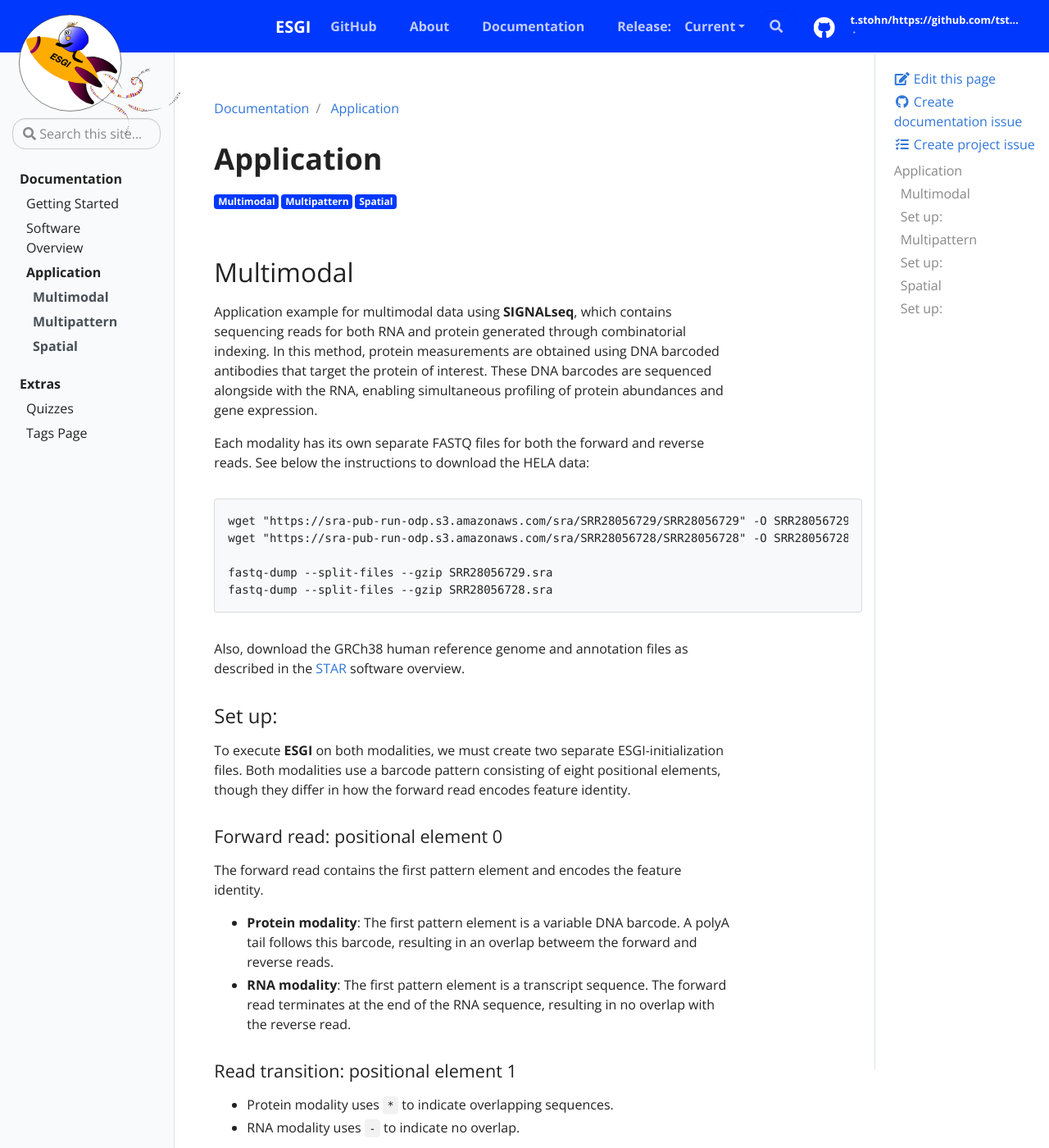
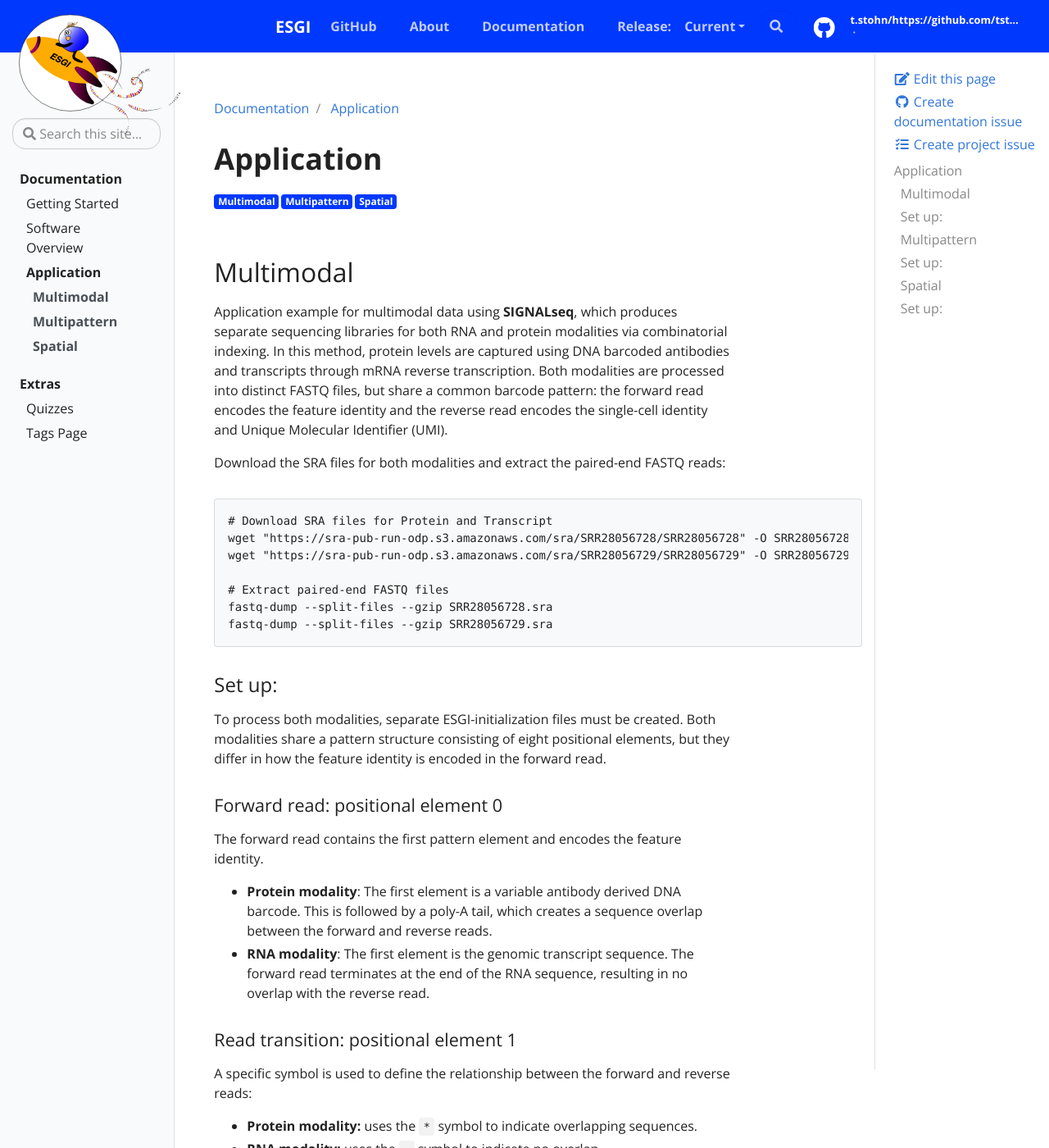
Before and after one commit to tstohn/ESGI.documentation, a Jekyll site: the page built from _docs/application.md, in a window 1280 px wide and 1400 px high. Shown: the whole window at 82% size. Built offline with Jekyll 4.4.1, drawn with Linux system fonts in a browser that asks for light colours; some of the changed text lies outside the part shown.

Commit message:
Revise multimodal

````diff
--- a/_docs/application.md
+++ b/_docs/application.md
@@ -11,33 +11,34 @@ description: Application examples for different types of data.
 
 ## Multimodal
 
-Application example for multimodal data using **SIGNALseq**, which contains sequencing reads for both RNA and protein generated through combinatorial indexing. In this method, protein measurements are obtained using DNA barcoded antibodies that target the protein of interest. These DNA barcodes are sequenced alongside with the RNA, enabling simultaneous profiling of protein abundances and gene expression.
+Application example for multimodal data using **SIGNALseq**, which produces separate sequencing libraries for both RNA and protein modalities via combinatorial indexing. In this method, protein levels are captured using DNA barcoded antibodies and transcripts through mRNA reverse transcription. Both modalities are processed into distinct FASTQ files, but share a common barcode pattern: the forward read encodes the feature identity and the reverse read encodes the single-cell identity and Unique Molecular Identifier (UMI).
 
-Each modality has its own separate FASTQ files for both the forward and reverse reads. See below the instructions to download the HELA data:
+Download the SRA files for both modalities and extract the paired-end FASTQ reads:
 ```
-wget "https://sra-pub-run-odp.s3.amazonaws.com/sra/SRR28056729/SRR28056729" -O SRR28056729.sra # Transcripts
-wget "https://sra-pub-run-odp.s3.amazonaws.com/sra/SRR28056728/SRR28056728" -O SRR28056728.sra # Proteins
+# Download SRA files for Protein and Transcript
+wget "https://sra-pub-run-odp.s3.amazonaws.com/sra/SRR28056728/SRR28056728" -O SRR28056728.sra
+wget "https://sra-pub-run-odp.s3.amazonaws.com/sra/SRR28056729/SRR28056729" -O SRR28056729.sra
 
+# Extract paired-end FASTQ files
+fastq-dump --split-files --gzip SRR28056728.sra
 fastq-dump --split-files --gzip SRR28056729.sra
-fastq-dump --split-files --gzip SRR28056728.sra
 ```
 
-Also, download the GRCh38 human reference genome and annotation files as described in the [STAR](software-overview#demultiplex) software overview.
-
 ### Set up:
-To execute **ESGI** on both modalities, we must create two separate ESGI-initialization files. Both modalities use a barcode pattern consisting of eight positional elements, though they differ in how the forward read encodes feature identity.
+To process both modalities, separate ESGI-initialization files must be created. Both modalities share a pattern structure consisting of eight positional elements, but they differ in how the feature identity is encoded in the forward read.
 
 #### Forward read: positional element 0
 The forward read contains the first pattern element and encodes the feature identity.
-* **Protein modality**: The first pattern element is a variable DNA barcode. A polyA tail follows this barcode, resulting in an overlap betweem the forward and reverse reads.
-* **RNA modality**: The first pattern element is a transcript sequence. The forward read terminates at the end of the RNA sequence, resulting in no overlap with the reverse read.
+* **Protein modality**: The first element is a variable antibody derived DNA barcode. This is followed by a poly-A tail, which creates a sequence overlap between the forward and reverse reads.
+* **RNA modality**: The first element is the genomic transcript sequence. The forward read terminates at the end of the RNA sequence, resulting in no overlap with the reverse read.
 
 #### Read transition: positional element 1
-* Protein modality uses `*` to indicate overlapping sequences.
-* RNA modality uses `-` to indicate no overlap.
+A specific symbol is used to define the relationship between the forward and reverse reads:
+* **Protein modality:** uses the `*` symbol to indicate overlapping sequences.
+* **RNA modality:** uses the `-` symbol to indicate no overlap.
 
 #### Reverse read: positional elements 2-7
-For both modalities, the reverse read contains the remaining six pattern elements. These DNA-sequences are structured as following:
+For both modalities, the reverse read contains the remaining six pattern elements encoding the single-cell identity and UMI.
 
 | Element Index | Type | Encoding |
 | --------- | ----------- | ------ |
@@ -45,8 +46,7 @@ For both modalities, the reverse read contains the remaining six pattern element
 | 3, 5 | Constant pattern element | anchors or linkers
 |  7 |  Random pattern element | Unique Molecule Identifier (UMI)
 
-
-Below an illustration of the barcode patterns for the two modalities shown as eight bracket-enclosed sequence substrings. Each bracket corresponds to a pattern element containing a comma-separated list of possible barcode sequences for that position.
+Below an illustration of the patterns for both modalities shown as eight bracket-enclosed sequence substrings. Each bracket corresponds to a pattern element containing a comma-separated list of possible barcode sequences for that position.
 
 >```
 >PROTEIN:[Antibodies.txt][*][BC1.txt][22X][BC2.txt][30X[BC2.txt][10X]
@@ -68,7 +68,7 @@ Example of a barcode-aligned sequence for the protein modality:
 >AGACAGTGATGTCCG  CCGATCCC   ATCCACGTGCTTGAGACTGTGG  TTAGGCAT  GTGGCCGATGTTTCGCATCGGCGTACGACT  TAACGCTG  TAAAGGAAGT
 >```
 
-Next, for each pattern element, we define the allowed number of mismatches. The protein modality allows one mismatch in the feature-encoding barcode, whereas the RNA modality allows none. Both modalities accept one mismatch for the variable barcode elements and zero for the constant and pattern elements mismatches in the constant and random base sequences.
+Next, for each pattern element, we define the allowed number of mismatches. The protein modality allows one mismatch in the feature-encoding barcode, whereas the RNA modality allows none. Both modalities accept one mismatch for the variable barcode elements and zero for the constant and random pattern elements.
 
 Mismatches protein modality:
 >```
````
